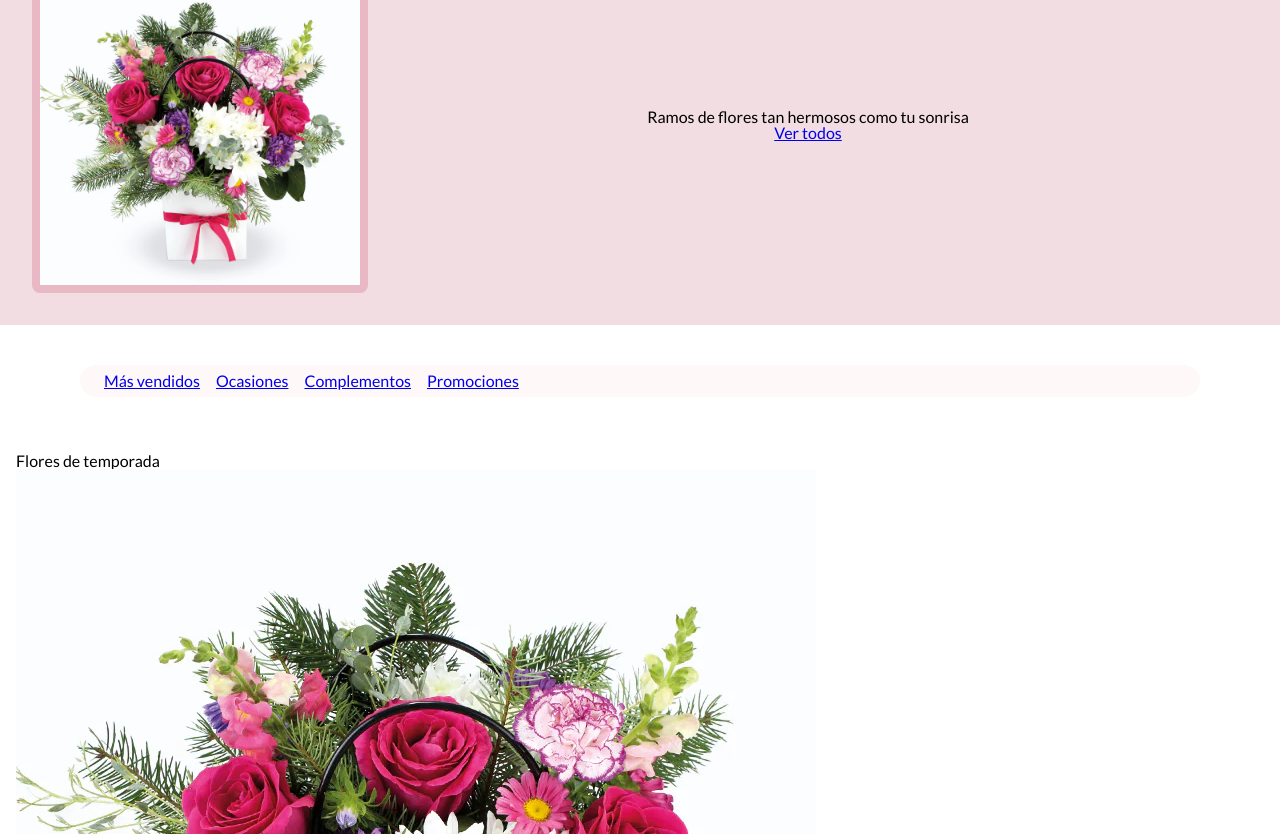
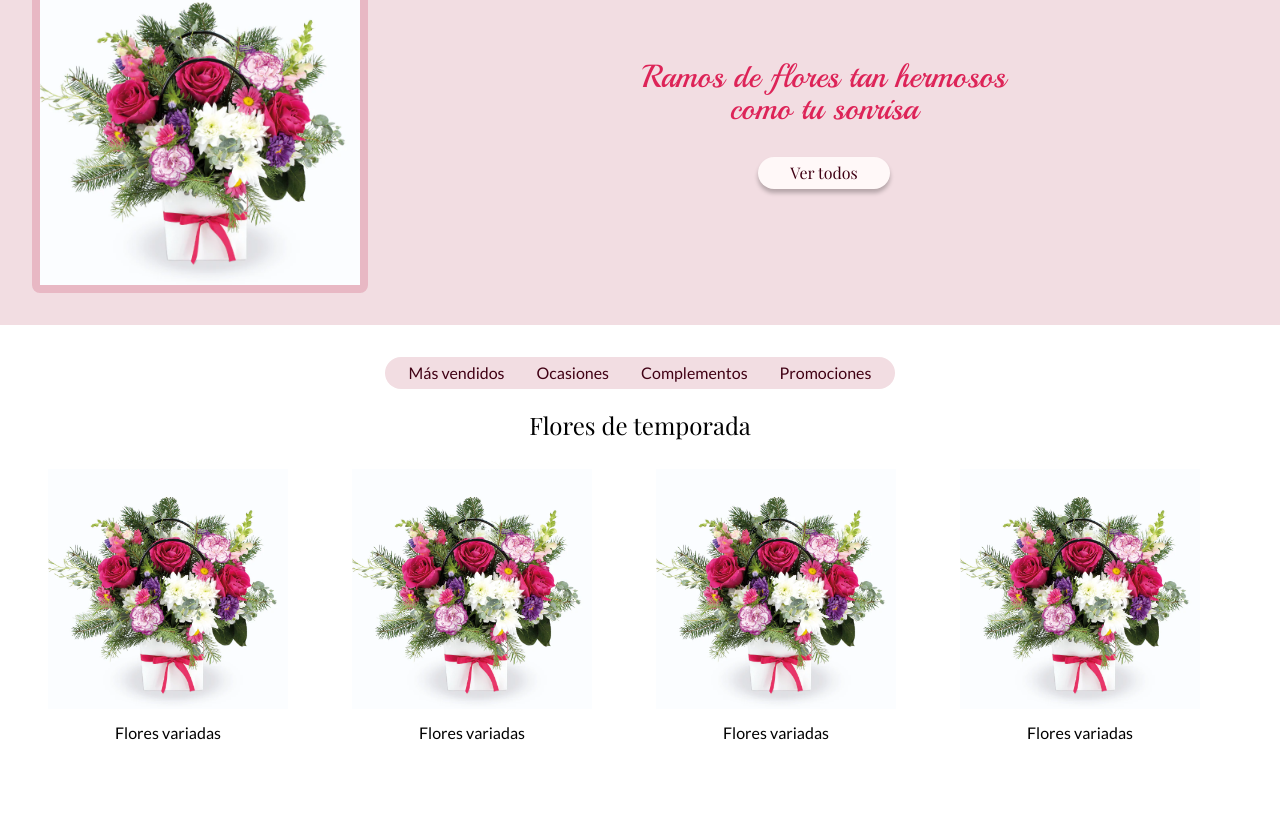
Before and after one commit to adeliszj/Pf-AdelisZorrilla, a plain HTML site: page index.html in a window 1280 px wide. Shown: the part 206-1040 px from the top of the page. Drawn offline with nearby package versions, Linux system fonts and the light colour scheme; a web font is replaced by a local one.

Commit message:
Update styles.css

```diff
--- a/styles.css
+++ b/styles.css
@@ -1,4 +1,4 @@
-@import url('https://fonts.googleapis.com/css2?family=Lato:ital,wght@0,100;0,300;0,400;0,700;0,900;1,100;1,300;1,400;1,700;1,900&family=Playfair+Display:ital,wght@0,400..900;1,400..900&display=swap');
+@import url('https://fonts.googleapis.com/css2?family=Lato:ital,wght@0,100;0,300;0,400;0,700;0,900;1,100;1,300;1,400;1,700;1,900&family=Playball&family=Playfair+Display:ital,wght@0,400..900;1,400..900&display=swap');
 
 :root {
     --factor: 8px;
@@ -26,6 +26,7 @@
     --vanilla-ice: #F2DDE2;
     --shilo: #E8B8C4;
     --temptress: #400114;
+    --cerise-red: #DD2458;
 
 }
 
@@ -39,7 +40,7 @@ body {
 .main-header {
     margin: var(--size-1) var(--size-2);
     padding: var(--size-1) var(--size-3);
-    max-width: 100%;
+    max-width: var(--max-page-width);
 
     display: flex;
     flex-direction: column;
@@ -53,7 +54,7 @@ body {
 
 @media (min-width: 768px) {
     .main-header {
-        margin: var(--size-5) var(--size-10);
+        margin: var(--size-5) auto;
         flex-direction: row;
         gap: var(--size-2);
     }
@@ -134,12 +135,26 @@ body {
     min-width: var(--min-page-width);
     margin: 0 auto;
     padding: var(--size-4);
+    gap: var(--size-1);
+}
+
+@media (min-width: 768px) {
+    .main-hero-content {
+        gap: var(--size-4);
+    }
 }
 
 .main-hero-content>img {
-    width: 320px;
+    display: block;
+    max-width: 96px;
     border-radius: var(--size-1);
     border: var(--size-1) solid var(--shilo);
+}
+
+@media (min-width: 768px) {
+    .main-hero-content>img {
+        max-width: 320px;
+    }
 }
 
 .main-hero-headline {
@@ -147,36 +162,114 @@ body {
     display: flex;
     align-items: center;
     flex-direction: column;
+    padding: var(--size-1);
+    color: var(--cerise-red);
+    gap: var(--size-1);
+    text-align: center;
+    font-family: Playball;
+    font-size: 16px;
+}
+
+@media (min-width: 768px) {
+    .main-hero-headline {
+        font-size: 32px;
+        gap: var(--size-4);
+        padding: var(--size-4);
+    }
+}
+
+.main-hero-headline>h2 {
+    max-width: calc(var(--size-1) * 48);
+}
+
+.main-hero-headline>a {
+    font-family: 'Playfair Display', sans-serif;
+    padding: var(--size-1) var(--size-4);
+    background: var(--rose-white);
+    font-size: 12px;
+    border-radius: var(--size-4);
+    box-shadow: 0px 4px 4px rgba(0, 0, 0, 0.25);
+    text-decoration: none;
+    color: var(--temptress);
+}
+
+@media (min-width: 768px) {
+    .main-hero-headline>a {
+        font-size: 16px;
+    }
 }
 
 .main-navigation {
-    margin: var(--size-1) var(--size-2);
+    margin: var(--size-1) var(--size-4);
     padding: var(--size-1) var(--size-3);
-    max-width: 100%;
 
     display: flex;
+    gap: var(--size-4);
 
-    gap: var(--size-1);
+    background: var(--vanilla-ice);
+    border-radius: var(--size-4);
 
-    background: var(--rose-white);
-    border-radius: var(--size-4);
+    white-space: nowrap;
+    justify-content: flex-start;
+    overflow-x: scroll;
+
+    -ms-overflow-style: none;
+    scrollbar-width: none;
 }
 
 @media (min-width: 768px) {
     .main-navigation {
-        margin: var(--size-5) var(--size-10);
-        gap: var(--size-2);
+        justify-content: center;
+        margin: var(--size-1) auto;
+        width: fit-content;
     }
 }
 
-.main-content {
-    padding: var(--size-2);
+.main-navigation>a {
+    text-decoration: none;
+    color: var(--temptress);
 }
 
-.main-content-item {}
+.main-content {
+    max-width: var(--max-page-width);
+    margin: 0 auto;
+    padding: var(--size-2);
+    gap: var(--size-12);
+    display: flex;
+    flex-direction: column;
+    justify-content: center;
+}
 
-.main-content-item-title {
+.main-content-section {}
+
+.main-content-carousel {
+    display: flex;
+    gap: var(--size-4);
+    padding: var(--size-2);
+    overflow-x: scroll;
+
+    -ms-overflow-style: none;
+    scrollbar-width: none;
+}
+
+.main-content-carousel-item {
+    gap: var(--size-2);
+    padding: var(--size-2);
+    display: flex;
+    flex-direction: column;
+    text-align: center;
+}
+
+.main-content-carousel-item-image {
+    width: calc(var(--size-1) * 30);
+    aspect-ratio: 1 / 1;
+    object-fit: cover;
+}
+
+.main-content-section-title {
     font-family: 'Playfair Display', sans-serif;
+    font-size: 24px;
+    text-align: center;
 }
 
 .main-footer {
@@ -184,7 +277,11 @@ body {
     margin: var(--size-4) 0 0;
 }
 
-.main-footer-content,
+.main-footer-content {
+    display: flex;
+    align-items: center;
+    gap: var(--size-half);
+}
 .main-footer-credits {
     display: flex;
     align-items: center;
```
